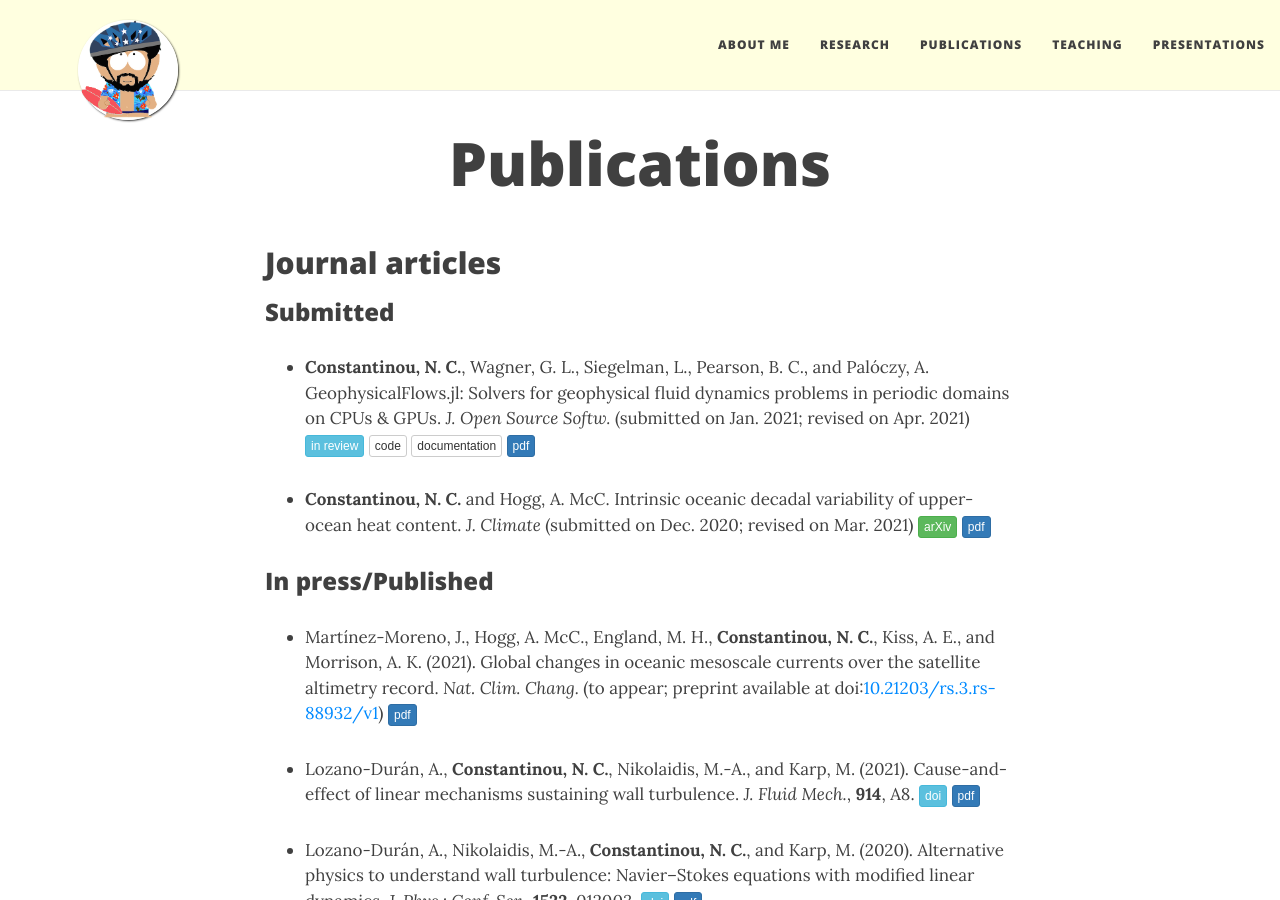
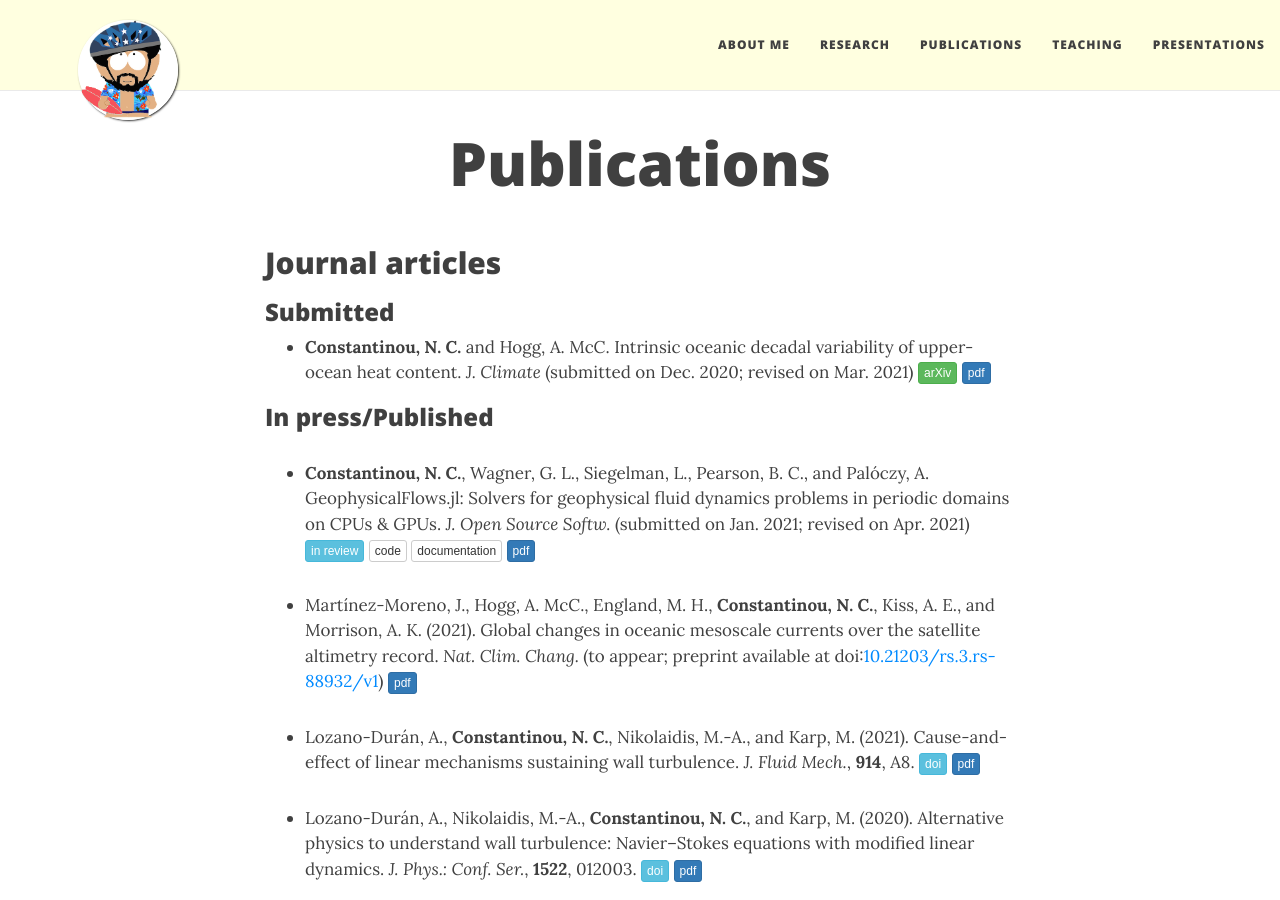
Before and after one commit to navidcy/navidcy.github.io, a Jekyll site: the page built from publications.md, in a window 1280 px wide and 900 px high. Built offline with Jekyll 4.4.1, drawn with Linux system fonts in a browser that asks for light colours; nearby versions of some CDN libraries; comment, search, counter and statistics services are not loaded.

Commit message:
JOSS paper accepted

```diff
--- a/publications.md
+++ b/publications.md
@@ -16,13 +16,13 @@ convection. _J. Fluid Mech._ (submitted on ...) [<span class="btn btn-success bt
 
 ### Submitted
 
-- **Constantinou, N. C.**, Wagner, G. L., Siegelman, L., Pearson, B. C., and Palóczy, A. GeophysicalFlows.jl: Solvers for geophysical fluid dynamics problems in periodic domains on CPUs & GPUs. _J. Open Source Softw._ (submitted on Jan. 2021; revised on Apr. 2021) [<span class="btn btn-info btn-xs{{end}}" style="font-family:sans-serif;">in review</span>][GeophysicalFlows-JOSS-review]{:target="_blank"} [<span class="btn btn-default btn-xs{{end}}" style="font-family:sans-serif;">code</span>][GeophysicalFlows-repo]{:target="_blank"} [<span class="btn btn-default btn-xs{{end}}" style="font-family:sans-serif;">documentation</span>][GeophysicalFlows-docs]{:target="_blank"} [<span class="btn btn-primary btn-xs{{end}}" style="font-family:sans-serif;">pdf</span>][geophysicalflows]
-
-
 - **Constantinou, N. C.** and  Hogg, A. McC. Intrinsic oceanic decadal variability of upper-ocean heat content. _J. Climate_ (submitted on Dec. 2020; revised on Mar. 2021) [<span class="btn btn-success btn-xs{{end}}" style="font-family:sans-serif;">arXiv</span>][arXiv:2012.08025]{:target="_blank"} [<span class="btn btn-primary btn-xs{{end}}" style="font-family:sans-serif;">pdf</span>][intrinsic-ocean-var]
 
 
 ### In press/Published
+
+- **Constantinou, N. C.**, Wagner, G. L., Siegelman, L., Pearson, B. C., and Palóczy, A. GeophysicalFlows.jl: Solvers for geophysical fluid dynamics problems in periodic domains on CPUs & GPUs. _J. Open Source Softw._ (submitted on Jan. 2021; revised on Apr. 2021) [<span class="btn btn-info btn-xs{{end}}" style="font-family:sans-serif;">in review</span>][GeophysicalFlows-JOSS-review]{:target="_blank"} [<span class="btn btn-default btn-xs{{end}}" style="font-family:sans-serif;">code</span>][GeophysicalFlows-repo]{:target="_blank"} [<span class="btn btn-default btn-xs{{end}}" style="font-family:sans-serif;">documentation</span>][GeophysicalFlows-docs]{:target="_blank"} [<span class="btn btn-primary btn-xs{{end}}" style="font-family:sans-serif;">pdf</span>][geophysicalflows]
+
 
 - Martínez-Moreno, J., Hogg, A. McC., England, M. H., **Constantinou, N. C.**, Kiss, A. E., and Morrison, A. K. (2021). Global changes in oceanic mesoscale currents over the satellite altimetry record. _Nat. Clim. Chang._ (to appear; preprint available at doi:<a href="https://doi.org/10.21203/rs.3.rs-88932/v1" target="_blank">10.21203/rs.3.rs-88932/v1</a>) [<span class="btn btn-primary btn-xs{{end}}" style="font-family:sans-serif;">pdf</span>][global-eke-trends]
 
```
